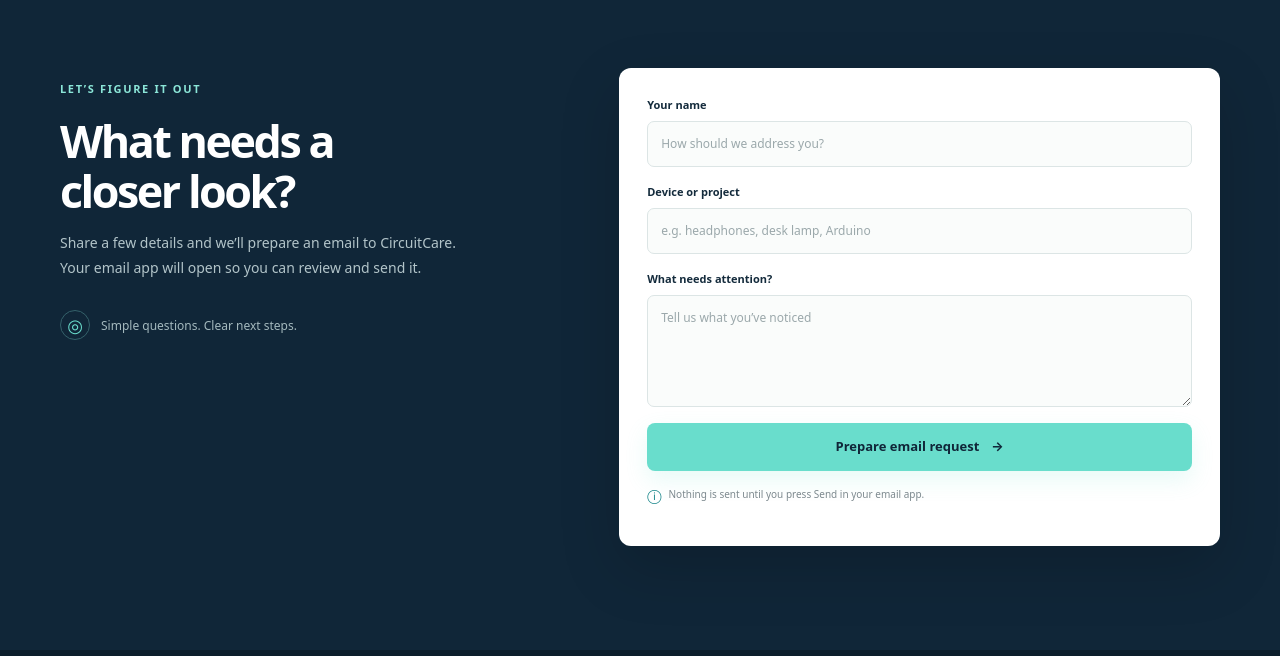
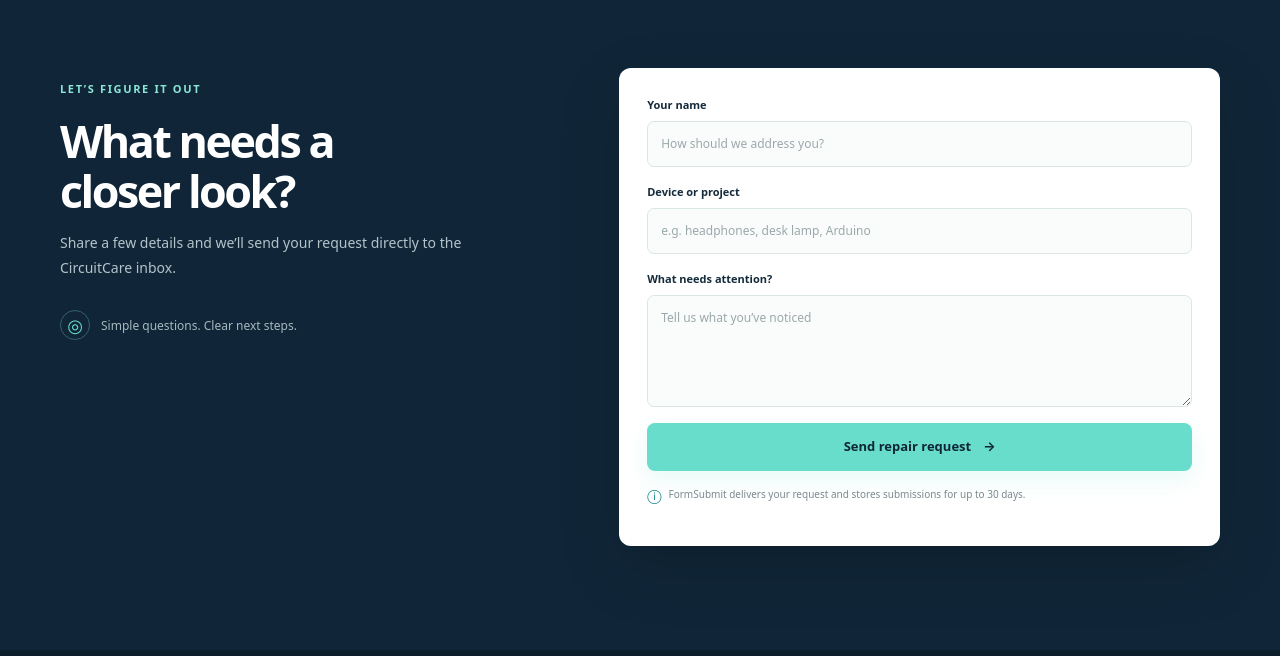
Before and after one commit to Jainil85/circuitcare-demo, a plain HTML site: page index.html in a window 1280 px wide. Shown: the part 1899-2555 px from the top of the page. Drawn offline with Linux system fonts and the light colour scheme.

Commit message:
Explain direct repair request delivery

```diff
--- a/index.html
+++ b/index.html
@@ -141,7 +141,7 @@
         <div class="contact-copy">
           <p class="eyebrow">Let’s figure it out</p>
           <h2>What needs a closer look?</h2>
-          <p>Share a few details and we’ll prepare an email to CircuitCare. Your email app will open so you can review and send it.</p>
+          <p>Share a few details and we’ll send your request directly to the CircuitCare inbox.</p>
           <div class="contact-promise"><span aria-hidden="true">◎</span><span>Simple questions. Clear next steps.</span></div>
         </div>
 
@@ -158,8 +158,8 @@
             <label for="issue">What needs attention?</label>
             <textarea id="issue" name="issue" rows="4" placeholder="Tell us what you’ve noticed" required></textarea>
           </div>
-          <button class="button button-primary form-submit" type="submit">Prepare email request <span aria-hidden="true">→</span></button>
-          <p class="form-note"><span aria-hidden="true">ⓘ</span> Nothing is sent until you press Send in your email app.</p>
+          <button class="button button-primary form-submit" type="submit">Send repair request <span aria-hidden="true">→</span></button>
+          <p class="form-note"><span aria-hidden="true">ⓘ</span> FormSubmit delivers your request and stores submissions for up to 30 days.</p>
           <p class="form-result" id="form-result" aria-live="polite" role="status"></p>
         </form>
       </div>
```
